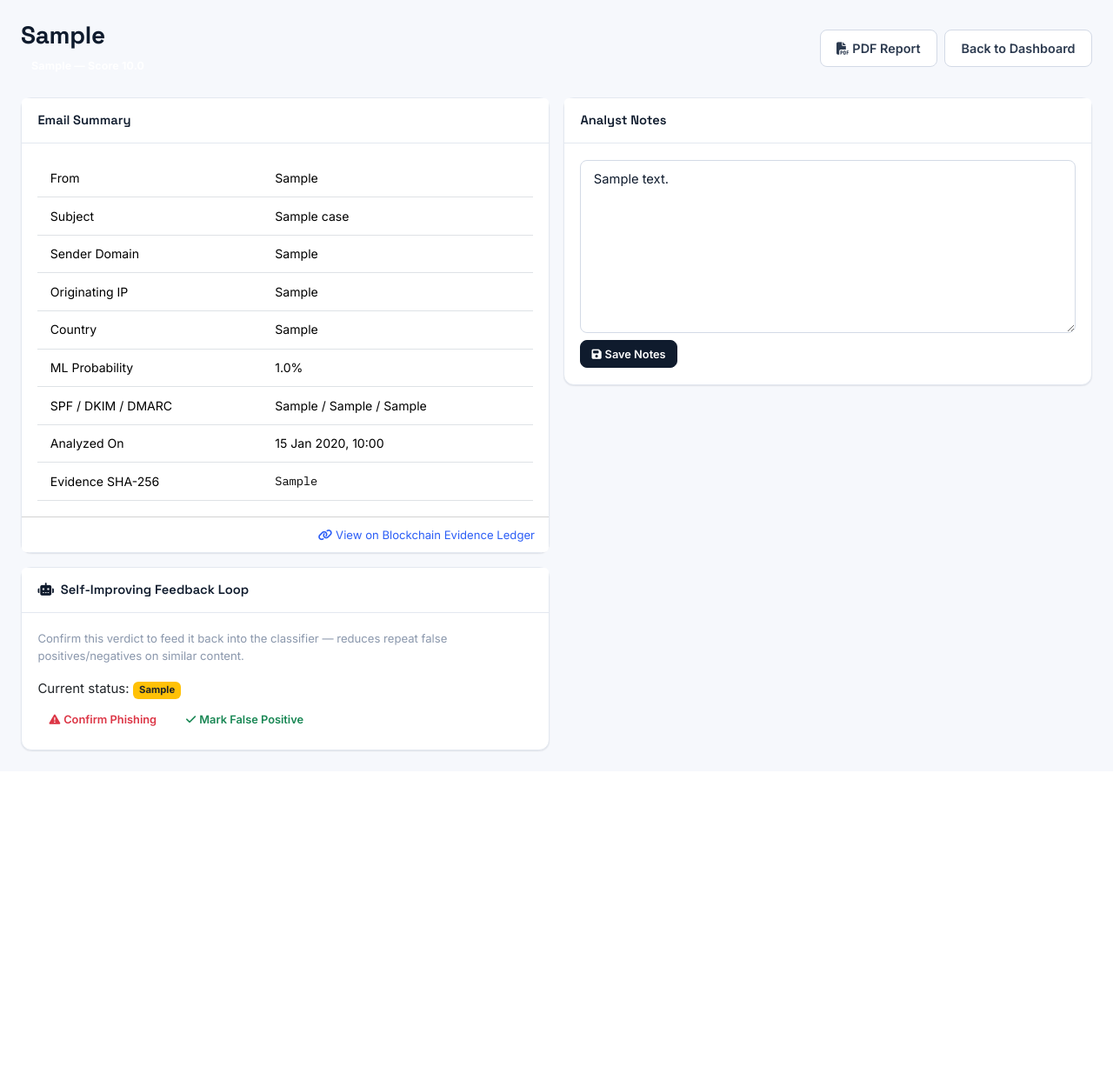
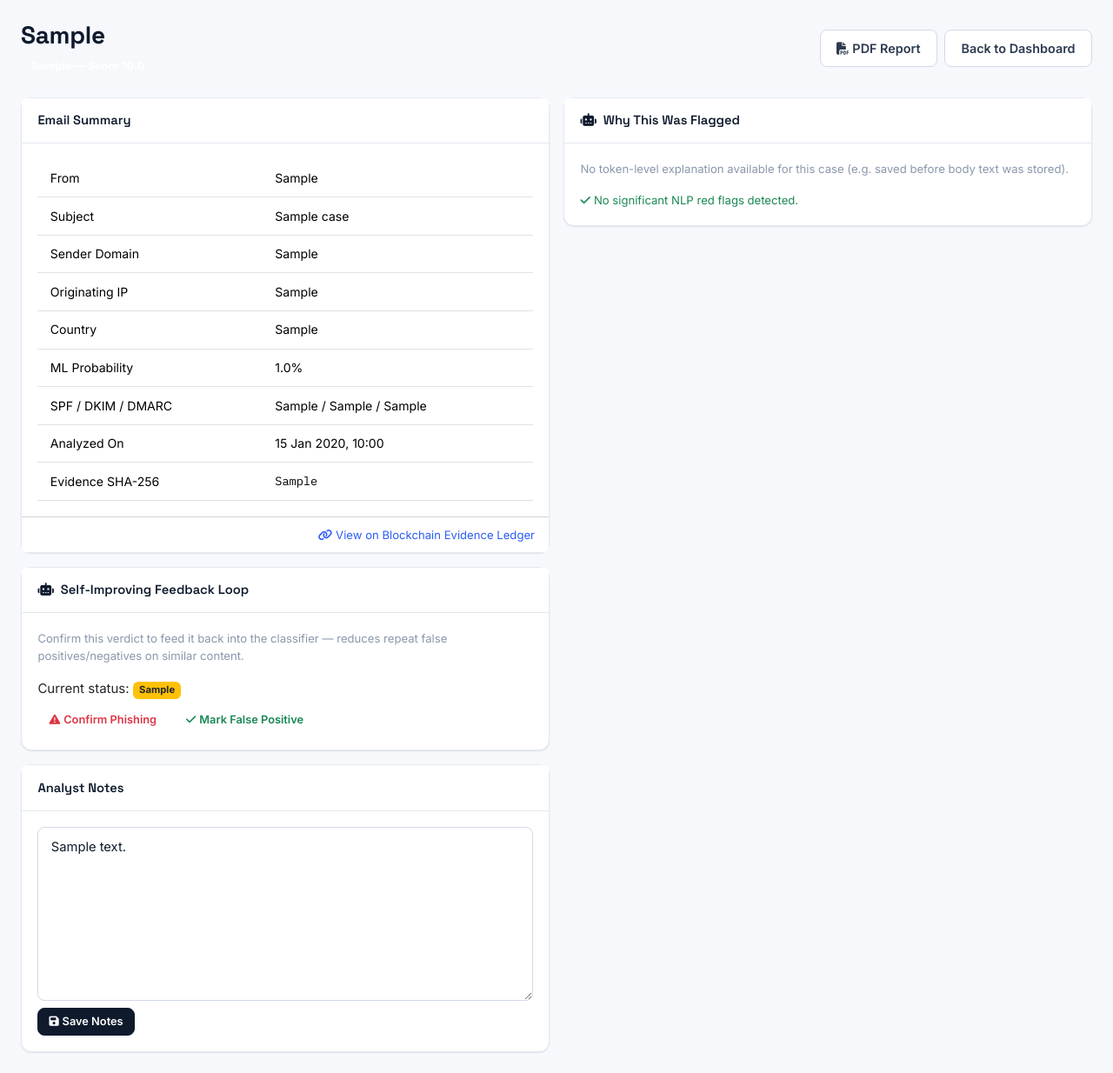
Before and after one commit to Pratibha-igdtuw/email_protection_model, a Flask app: a page that uses templates/case_detail.html in a window 1280 px wide. Shown: the part 67-1301 px from the top of the page at 87% size. Before the commit the page ends 932 px from the top, so only its background shows below. Run offline with Flask 3, Linux system fonts and the light colour scheme; a user stored in the database is signed in; tables that the repository leaves empty hold one stand-in row (values such as "Sample post"); some libraries are stand-ins or nearby versions.

Commit message:
blockchain+

```diff
--- a/app.py
+++ b/app.py
@@ -7,6 +7,14 @@ import time
 import logging
 import secrets
 from datetime import datetime
+
+# Load variables from a local .env file (if present) into the real
+# environment BEFORE config.py or any WEB3_* lookups run. Without this,
+# a .env file just sits there unused -- os.environ.get() only ever sees
+# real OS environment variables, never .env file contents on its own.
+# Safe to keep even in production: if no .env file exists, this is a no-op.
+from dotenv import load_dotenv
+load_dotenv()
 
 from flask import (Flask, render_template, request, redirect, url_for,
                     flash, send_file, jsonify, Response, abort, session)
@@ -444,7 +452,8 @@ def dashboard():
 @login_required
 def case_detail(case_ref):
     case = _get_owned_case_or_404(case_ref)
-    return render_template('case_detail.html', case=case)
+    explanation = classifier.explain_saved_case(case)
+    return render_template('case_detail.html', case=case, explanation=explanation)
 
 
 @app.route('/case/<case_ref>/notes', methods=['POST'])
--- a/modules/classifier.py
+++ b/modules/classifier.py
@@ -164,6 +164,54 @@ def explain_classification(text, top_n=6):
         return {'toward_phishing': [], 'toward_legitimate': []}
 
 
+def explain_saved_case(case):
+    """
+    Reconstructs the same 'why was this flagged' explanation shown right
+    after analysis (ml_explanation + red_flags), but from a Case row that
+    was saved earlier -- for the case-detail page, which previously showed
+    a bare score with no way to see why.
+
+    Nothing extra is stored on the Case for this: body_text is already
+    persisted (for feedback-loop retraining), the classifier is
+    deterministic, and sender_from/sender_domain are already columns --
+    so the explanation is recomputed on read rather than duplicating data.
+    Degrades to empty lists (not an error) if body_text is missing, e.g.
+    for older cases saved before body_text was added.
+    """
+    text = case.body_text or ''
+    ml_explanation = explain_classification(text)
+
+    display_name = None
+    if case.sender_from:
+        m = re.match(r'^\s*"?([^"<]*)"?\s*<', case.sender_from)
+        if m:
+            display_name = m.group(1).strip() or None
+
+    urls = []
+    try:
+        from modules.parser import extract_urls
+        urls = extract_urls(text)
+    except Exception:
+        pass
+
+    red_flags = []
+    urgency_hits = detect_urgency_language(text)
+    dn_mismatch = detect_display_name_mismatch(display_name, case.sender_domain)
+    lookalike = detect_lookalike_domain(case.sender_domain)
+    suspicious_links = detect_suspicious_links(urls)
+
+    if urgency_hits:
+        red_flags.append(f"Urgency/social-engineering language detected: {', '.join(urgency_hits[:5])}")
+    if dn_mismatch:
+        red_flags.append(dn_mismatch)
+    if lookalike:
+        red_flags.append(lookalike)
+    if suspicious_links:
+        red_flags.extend(suspicious_links)
+
+    return {'ml_explanation': ml_explanation, 'red_flags': red_flags}
+
+
 def classify_email(parsed_email, urls):
     """
     Returns:
--- a/requirements.txt
+++ b/requirements.txt
@@ -1,3 +1,4 @@
+python-dotenv==1.0.1
 Flask==3.0.3
 Flask-SQLAlchemy==3.1.1
 Flask-Login==0.6.3
--- a/templates/case_detail.html
+++ b/templates/case_detail.html
@@ -58,6 +58,43 @@
 
   <div class="col-lg-6">
     <div class="card shadow-sm">
+      <div class="card-header"><i class="fa-solid fa-robot me-2"></i>Why This Was Flagged</div>
+      <div class="card-body">
+        {% set expl = explanation.ml_explanation %}
+        {% if expl and (expl.toward_phishing or expl.toward_legitimate) %}
+        <p class="small text-muted mb-1">Strongest terms behind the {{ case.ml_probability }}% ML phishing probability:</p>
+        {% if expl.toward_phishing %}
+        <p class="small mb-1" style="color:#b91c1c;">Toward phishing:</p>
+        <div class="mb-2 d-flex flex-wrap gap-1">
+          {% for c in expl.toward_phishing %}
+          <span class="badge rounded-pill" style="background:#fee2e2;color:#b91c1c;font-weight:500;">{{ c.token }}</span>
+          {% endfor %}
+        </div>
+        {% endif %}
+        {% if expl.toward_legitimate %}
+        <p class="small mb-1" style="color:#16a34a;">Toward legitimate:</p>
+        <div class="mb-3 d-flex flex-wrap gap-1">
+          {% for c in expl.toward_legitimate %}
+          <span class="badge rounded-pill" style="background:#dcfce7;color:#16a34a;font-weight:500;">{{ c.token }}</span>
+          {% endfor %}
+        </div>
+        {% endif %}
+        {% else %}
+        <p class="small text-muted mb-3">No token-level explanation available for this case (e.g. saved before body text was stored).</p>
+        {% endif %}
+
+        {% if explanation.red_flags %}
+        <p class="small text-muted mb-1">NLP / heuristic red flags:</p>
+        <ul class="mb-0 small">{% for f in explanation.red_flags %}<li>{{ f }}</li>{% endfor %}</ul>
+        {% else %}
+        <p class="text-success mb-0 small"><i class="fa-solid fa-check me-1"></i>No significant NLP red flags detected.</p>
+        {% endif %}
+      </div>
+    </div>
+  </div>
+
+  <div class="col-lg-6">
+    <div class="card shadow-sm">
       <div class="card-header">Analyst Notes</div>
       <div class="card-body">
         <form method="post" action="{{ url_for('update_notes', case_ref=case.case_ref) }}">
```
